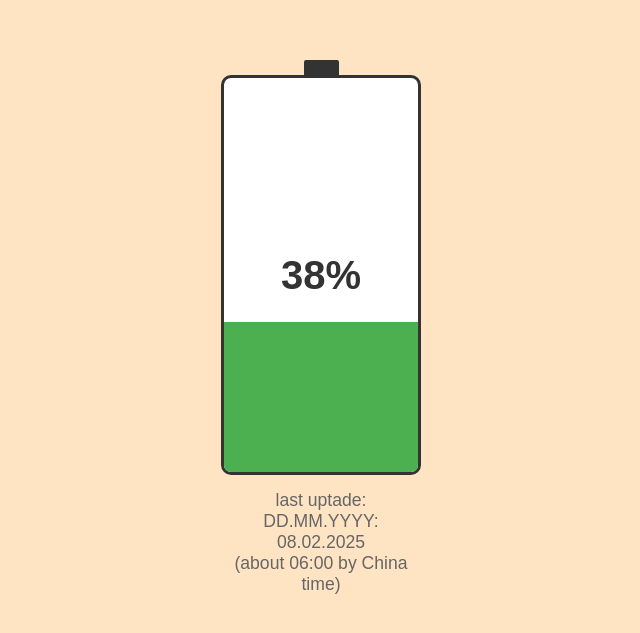
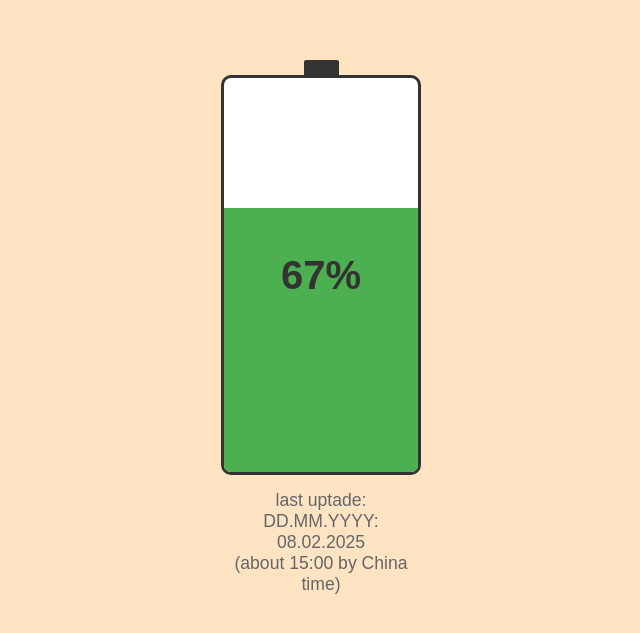
Before and after one commit to kumalaland/battery1100, a plain HTML site: page index.html in a window 1280 px wide. Shown: the part 115-748 px from the top of the page, without its empty margins (319-959 px from the left). Drawn offline with Linux system fonts and the light colour scheme.

Commit message:
index.html

```diff
--- a/index.html
+++ b/index.html
@@ -112,7 +112,7 @@
             <div class="charge-level"></div>
             <div class="percentage-text"></div>
         </div>
-        <p class="date-text">last uptade:<br> DD.MM.YYYY: 08.02.2025 <br>(about 06:00 by China time) </p>
+        <p class="date-text">last uptade:<br> DD.MM.YYYY: 08.02.2025 <br>(about 15:00 by China time) </p>
     </div>
 
     <script>
@@ -133,7 +133,7 @@
     }
 
     // Установите нужный процент здесь
-    let percentage = 38; //Измените это значение на нужное
+    let percentage = 67; //Измените это значение на нужное
     updateBattery(percentage);
     </script>
 </body>
```
